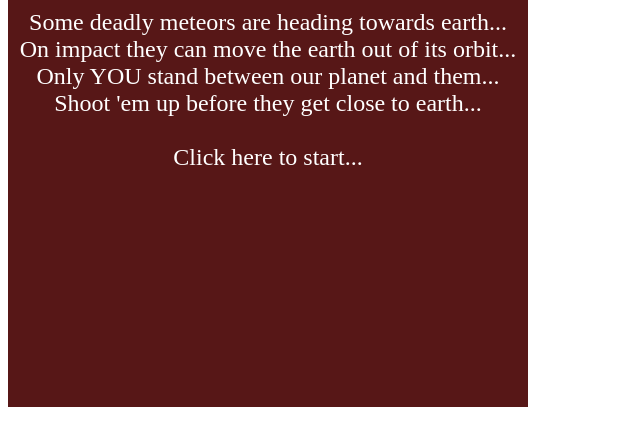
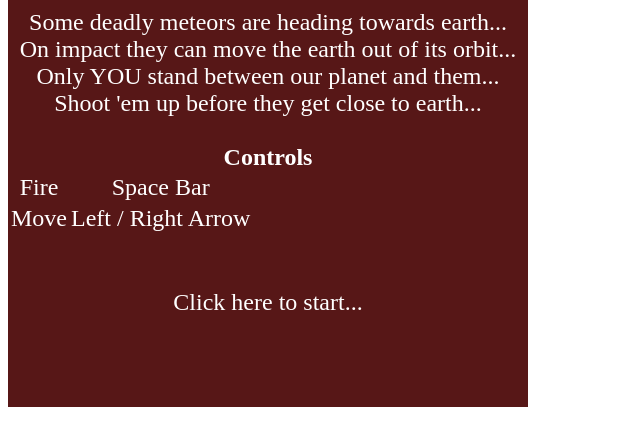
Before and after one commit to codotronix/Asteroid-Attack, a plain HTML site: page play.html in a window 1280 px wide. Shown: the part 201-646 px from the top of the page, without its empty margins (0-640 px from the left). Drawn offline with Linux system fonts and the light colour scheme.

Commit message:
updated control instructions

```diff
--- a/play.html
+++ b/play.html
@@ -31,7 +31,20 @@
         	Some deadly meteors are heading towards earth... <br/>
         	On impact they can move the earth out of its orbit...<br/>
         	Only YOU stand between our planet and them...<br/>
-        	Shoot 'em up before they get close to earth... <br/><br/>
+        	Shoot 'em up before they get close to earth...
+        	<br/><br/>
+        	<b>Controls</b>
+        	<table>
+        	    <tr>
+        	        <td>Fire</td>
+        	        <td>Space Bar</td>
+        	    </tr>
+        	    <tr>
+        	        <td>Move</td>
+        	        <td>Left / Right Arrow</td>
+        	    </tr>
+        	</table>
+        	<br/><br/>
         	Click here to start...
         </div>
     </div>
```
